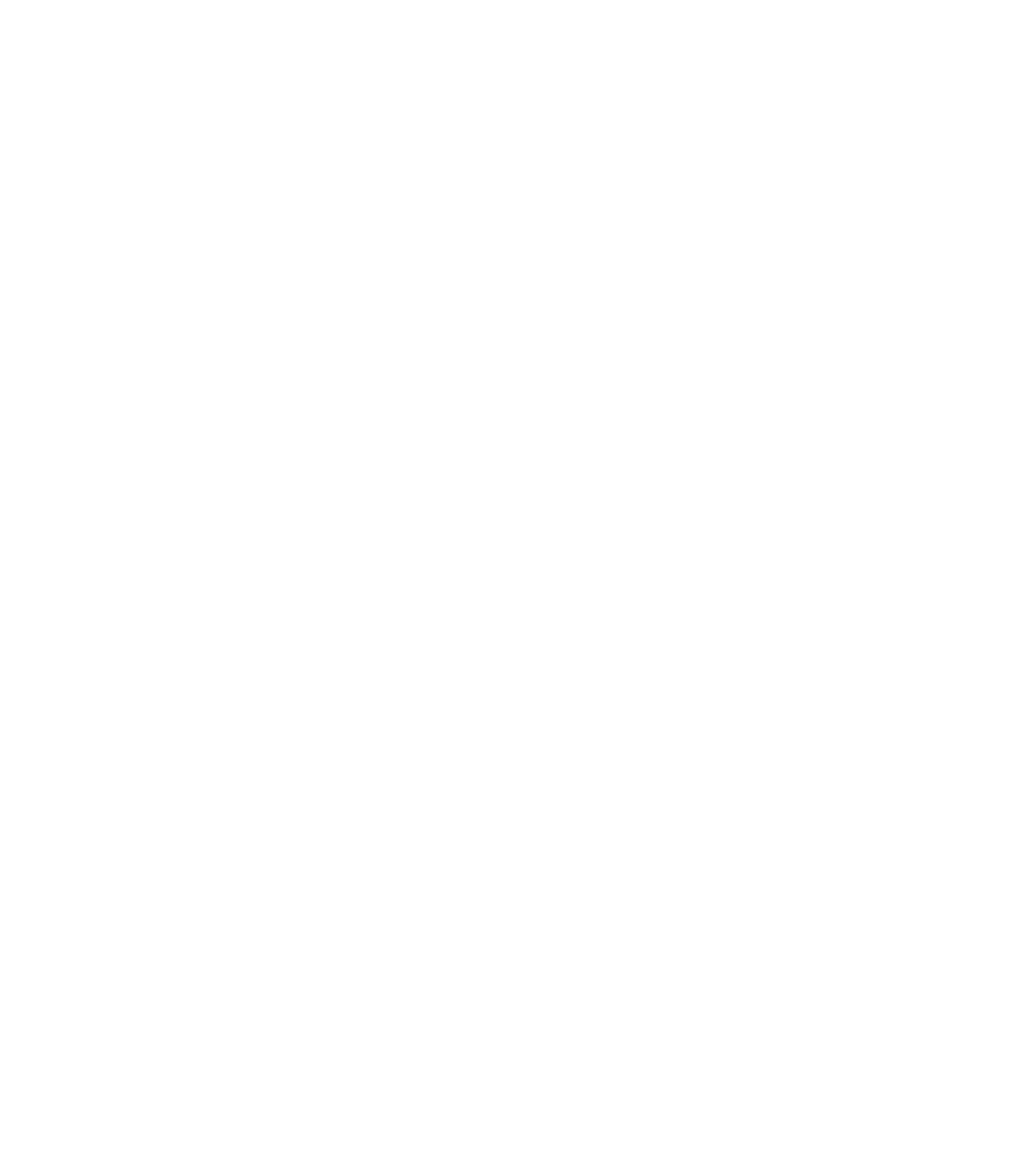
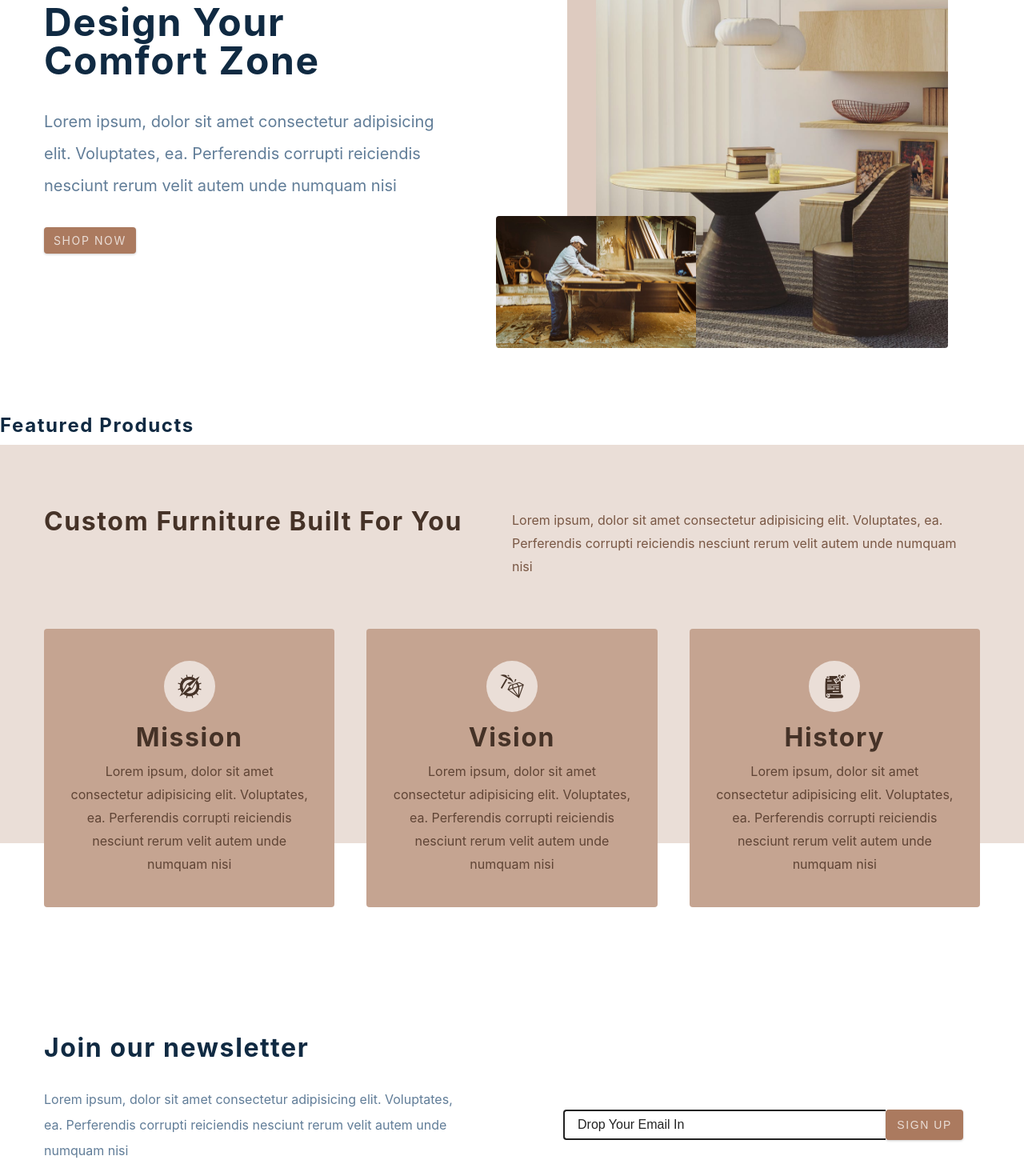
Before and after one commit to systemry420/react-ecom, a React (Create React App) app: page / in a window 1280 px wide. Shown: the part 280-1750 px from the top of the page at 80% size. Before the commit the page ends 800 px from the top, so only its background shows below. Built offline with nearby package versions, Linux system fonts and the light colour scheme; the HTML template or start-up script is replaced by a standard one.

Commit message:
finish home page static components

```diff
--- a/src/App.js
+++ b/src/App.js
@@ -9,6 +9,7 @@
   ErrorPage,
   PrivateRoute,
   ProductsPage,
+  AboutPage,
   SingleProductPage
 } from './pages'
 
@@ -17,12 +18,27 @@
     <Navbar />
     <Sidebar />
     <Switch>
-      <Route exact path='/' element={<HomePage />} />
-      <Route path='/cart' element={<CartPage />} />
-      <Route path='/checkout' element={<CheckoutPage />} />
-      <Route path='/products' element={<ProductsPage />} />
-      <Route path='/products/:id' element={<SingleProductPage />} />
-      <Route path='*' element={<ErrorPage />} />
+      <Route exact path='/'>
+        <HomePage />
+      </Route>
+      <Route path='/about'>
+        <AboutPage />
+      </Route>
+      <Route path='/cart'>
+        <CartPage />
+      </Route>
+      <Route path='/checkout'>
+        <CheckoutPage />
+      </Route>
+      <Route path='/products'>
+        <ProductsPage />
+      </Route>
+      <Route path='/products/:id'>
+        <SingleProductPage />
+      </Route>
+      <Route path='*'>
+        <ErrorPage />
+      </Route>
     </Switch>
     <Footer />
   </Router>
--- a/src/components/Contact.js
+++ b/src/components/Contact.js
@@ -2,7 +2,20 @@
 import styled from 'styled-components'
 
 const Contact = () => {
-  return <h4>contact section</h4>
+  return <Wrapper>
+    <div className='section-center'>
+      <h3>Join our newsletter</h3>
+      <div className='content'>
+        <p>
+          Lorem ipsum, dolor sit amet consectetur adipisicing elit. Voluptates, ea. Perferendis corrupti reiciendis nesciunt rerum velit autem unde numquam nisi<br/>
+        </p>
+        <form className='contact-form'>
+          <input type='email' className='form-input' placeholder='Drop your email in'/>
+          <button className='btn'>Sign up</button>
+        </form>
+      </div>
+    </div>
+  </Wrapper>
 }
 const Wrapper = styled.section`
   padding: 5rem 0;
--- a/src/components/Hero.js
+++ b/src/components/Hero.js
@@ -5,7 +5,21 @@
 import heroBcg2 from '../assets/hero-bcg-2.jpeg'
 
 const Hero = () => {
-  return <h4>hero</h4>
+  return <Wrapper className='section-center'>
+    <article className='content'>
+        <h1>Design your <br/> comfort zone</h1>
+        <p>
+          Lorem ipsum, dolor sit amet consectetur adipisicing elit. Voluptates, ea. Perferendis corrupti reiciendis nesciunt rerum velit autem unde numquam nisi
+        </p>
+        <Link to={'/products'} className='btn'>
+          Shop now
+        </Link>
+    </article>
+    <article className='img-container'>
+      <img className='main-img' src={heroBcg} alt='hero'  />
+      <img className='accent-img' src={heroBcg2} alt='hero 2'  />
+    </article>
+  </Wrapper>
 }
 
 const Wrapper = styled.section`
--- a/src/components/PageHero.js
+++ b/src/components/PageHero.js
@@ -1,8 +1,14 @@
 import React from 'react'
 import styled from 'styled-components'
 import { Link } from 'react-router-dom'
-const PageHero = () => {
-  return <h4>page hero</h4>
+const PageHero = ({ title }) => {
+  return <Wrapper>
+    <div className='section-center'>
+      <h3>
+        <Link to='/'>Home</Link> / {title}
+      </h3>
+    </div>
+  </Wrapper>
 }
 
 const Wrapper = styled.section`
--- a/src/components/Services.js
+++ b/src/components/Services.js
@@ -3,7 +3,26 @@
 import { services } from '../utils/constants'
 
 const Services = () => {
-  return <h4>services </h4>
+  return <Wrapper>
+    <div className='section-center'>
+      <article className='header'>
+        <h3>Custom Furniture built for you</h3>
+        <p>
+          Lorem ipsum, dolor sit amet consectetur adipisicing elit. Voluptates, ea. Perferendis corrupti reiciendis nesciunt rerum velit autem unde numquam nisi<br/>
+        </p>
+      </article>
+      <div className='services-center'>
+        {services.map(service => {
+          const {id, icon, title, text} = service;
+          return <article key={id} className='service'>
+            <span>{icon}</span>
+            <h3>{title}</h3>
+            <p>{text}</p>
+          </article>
+        })}
+      </div>
+    </div>
+  </Wrapper>
 }
 
 const Wrapper = styled.section`
--- a/src/pages/AboutPage.js
+++ b/src/pages/AboutPage.js
@@ -4,7 +4,23 @@
 import aboutImg from '../assets/hero-bcg.jpeg'
 
 const AboutPage = () => {
-  return <h4>about page</h4>
+  return <main>
+    <PageHero title={'About'} />
+    <Wrapper className='page section'>
+      <img src={aboutImg} alt='hero'></img>
+      <article>
+        <div className='title'>
+          <h2>Our Story</h2>
+          <div className='underline'></div>
+        </div>
+
+        <p>
+        Lorem ipsum, dolor sit amet consectetur adipisicing elit. Voluptates, ea. Perferendis corrupti reiciendis nesciunt rerum velit autem unde numquam nisi<br/>
+        Lorem ipsum, dolor sit amet consectetur adipisicing elit. Voluptates, ea. Perferendis corrupti reiciendis nesciunt rerum velit autem unde numquam nisi
+        </p>
+      </article>
+    </Wrapper>
+  </main>
 }
 
 const Wrapper = styled.section`
--- a/src/pages/ErrorPage.js
+++ b/src/pages/ErrorPage.js
@@ -2,7 +2,9 @@
 import styled from 'styled-components'
 import { Link } from 'react-router-dom'
 const ErrorPage = () => {
-  return <h4>error page</h4>
+  return <Wrapper className='page-100'>
+    error page
+  </Wrapper>
 }
 
 const Wrapper = styled.main`
--- a/src/pages/HomePage.js
+++ b/src/pages/HomePage.js
@@ -1,7 +1,12 @@
 import React from 'react'
 import { FeaturedProducts, Hero, Services, Contact } from '../components'
 const HomePage = () => {
-  return <h4>home page</h4>
+  return <main>
+    <Hero />
+    <FeaturedProducts />
+    <Services />
+    <Contact />
+  </main>
 }
 
 export default HomePage
```
